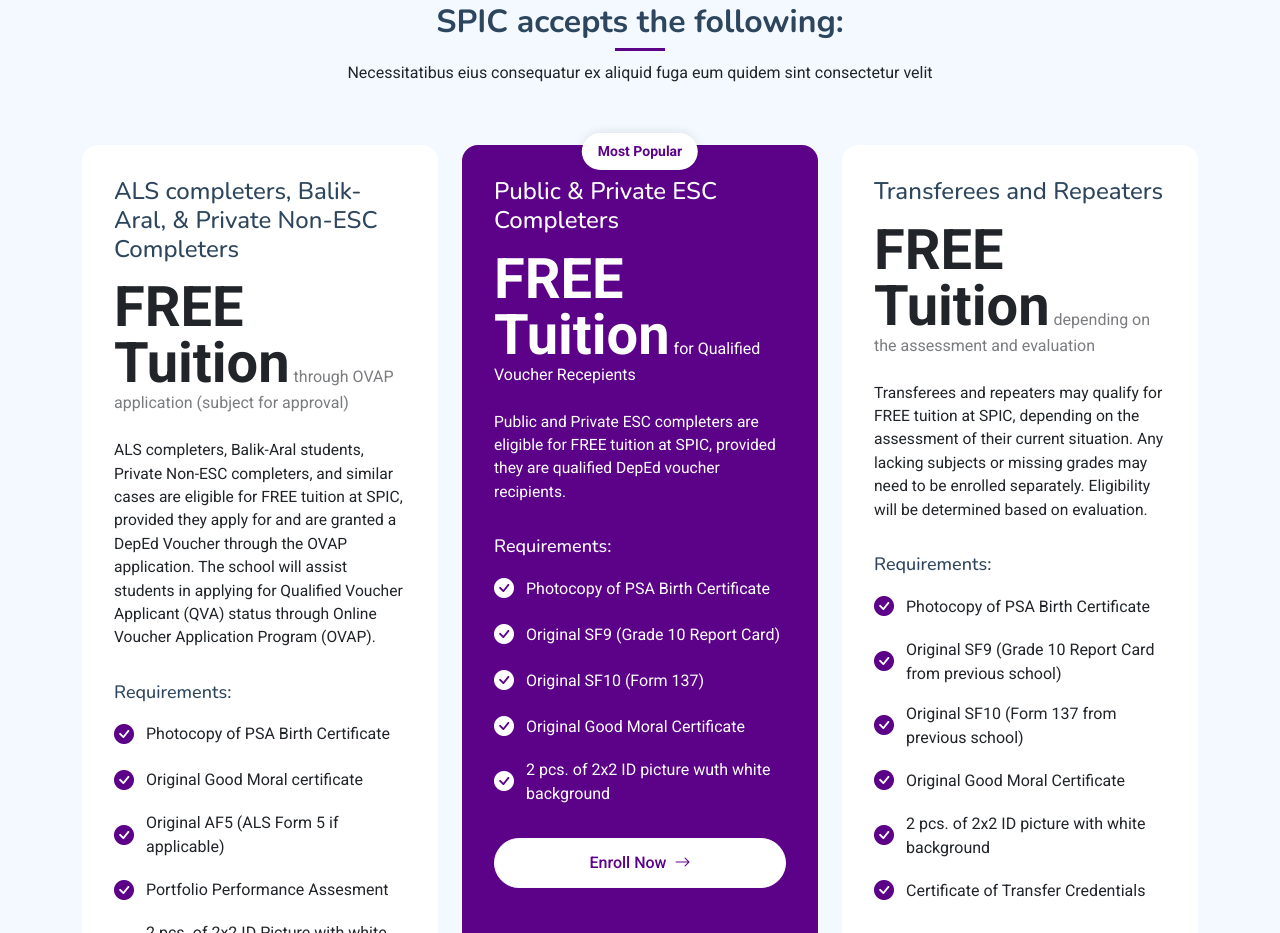
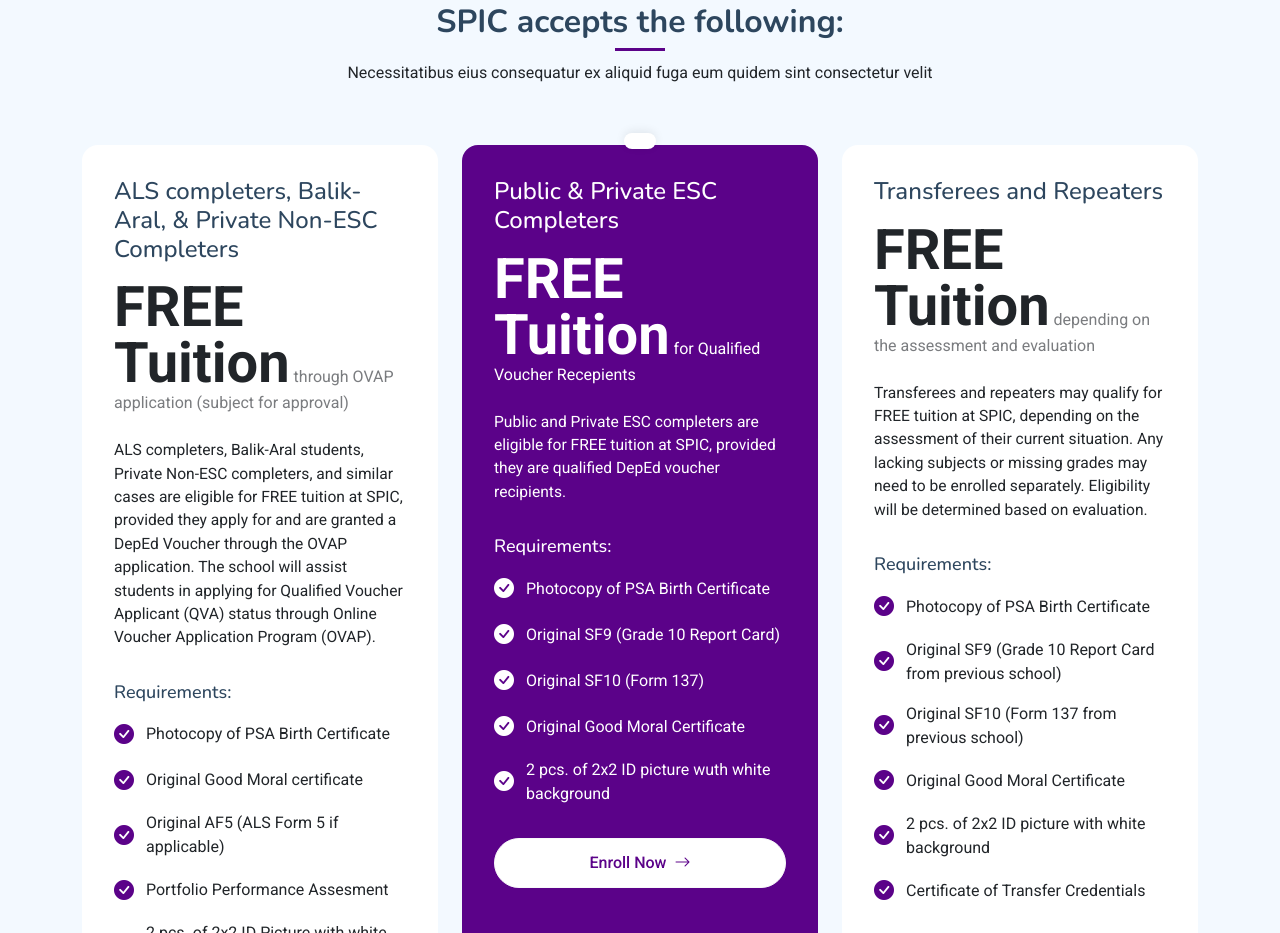
Before and after one commit to Akosimitsii/spic, a plain HTML site: page index.html in a window 1280 px wide. Shown: the part 4138-5071 px from the top of the page. Drawn offline with nearby package versions, Linux system fonts and the light colour scheme.

Commit message:
Update index.html

```diff
--- a/index.html
+++ b/index.html
@@ -855,7 +855,7 @@
           <!-- Standard Plan -->
           <div class="col-lg-4" data-aos="fade-up" data-aos-delay="200">
             <div class="pricing-card popular">
-              <div class="popular-badge">Most Popular</div>
+              <div class="popular-badge"></div>
               <h3>Public & Private ESC Completers</h3>
               <div class="price">
                 <span class="currency"></span>
```
